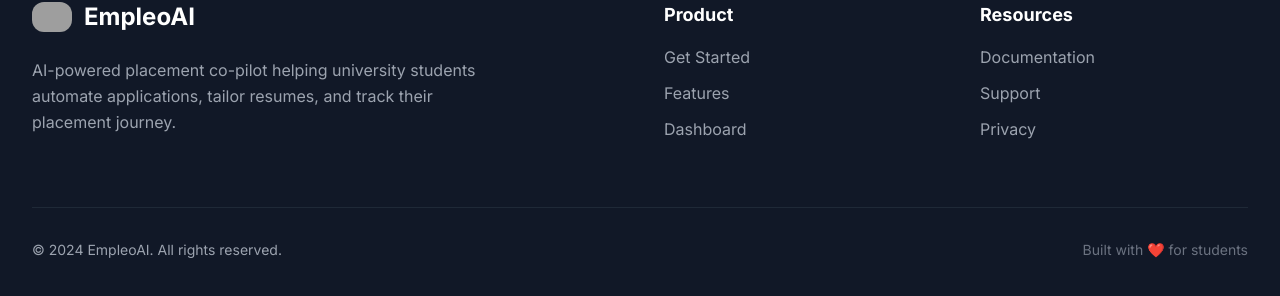
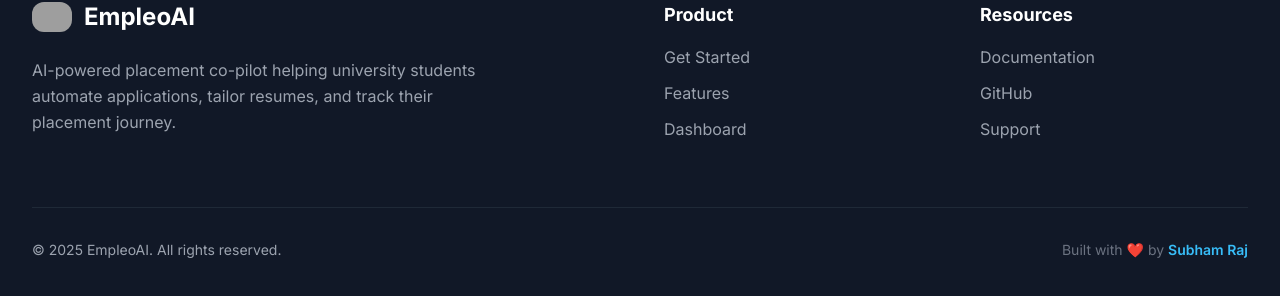
Before and after one commit to SUBHAM-RAJ-01/EmpleoAI, a Next.js app: page / in a window 1280 px wide. Shown: the part 2770-3066 px from the top of the page. Built offline with nearby package versions, Linux system fonts and the light colour scheme; no server answers; grey boxes are pictures that could not be loaded.

Commit message:
docs: add documentation, fix footer year, add copyright to Subham Raj

```diff
--- a/app/page.js
+++ b/app/page.js
@@ -202,6 +202,8 @@
 }
 
 function Footer() {
+  const currentYear = new Date().getFullYear()
+
   return (
     <footer className="bg-gray-900 text-white">
       <div className="max-w-7xl mx-auto px-4 sm:px-6 lg:px-8 py-16">
@@ -227,15 +229,17 @@
           <div>
             <h3 className="font-bold text-lg mb-4">Resources</h3>
             <ul className="space-y-3 text-gray-400">
-              <li><a href="#" className="hover:text-white transition-colors">Documentation</a></li>
-              <li><a href="#" className="hover:text-white transition-colors">Support</a></li>
-              <li><a href="#" className="hover:text-white transition-colors">Privacy</a></li>
+              <li><a href="https://github.com/SUBHAM-RAJ-01/EmpleoAI/blob/main/DOCUMENTATION.md" target="_blank" rel="noopener noreferrer" className="hover:text-white transition-colors">Documentation</a></li>
+              <li><a href="https://github.com/SUBHAM-RAJ-01/EmpleoAI" target="_blank" rel="noopener noreferrer" className="hover:text-white transition-colors">GitHub</a></li>
+              <li><a href="https://github.com/SUBHAM-RAJ-01/EmpleoAI/issues" target="_blank" rel="noopener noreferrer" className="hover:text-white transition-colors">Support</a></li>
             </ul>
           </div>
         </div>
-        <div className="border-t border-gray-800 pt-8 flex flex-col md:flex-row justify-between items-center">
-          <p className="text-gray-400 text-sm">© 2024 EmpleoAI. All rights reserved.</p>
-          <p className="text-gray-500 text-sm mt-4 md:mt-0">Built with ❤️ for students</p>
+        <div className="border-t border-gray-800 pt-8 flex flex-col md:flex-row justify-between items-center gap-4">
+          <p className="text-gray-400 text-sm">© {currentYear} EmpleoAI. All rights reserved.</p>
+          <p className="text-gray-500 text-sm">
+            Built with ❤️ by <a href="https://github.com/SUBHAM-RAJ-01" target="_blank" rel="noopener noreferrer" className="text-primary-400 hover:text-primary-300 transition-colors font-semibold">Subham Raj</a>
+          </p>
         </div>
       </div>
     </footer>
--- a/components/layout/Footer.js
+++ b/components/layout/Footer.js
@@ -64,18 +64,18 @@
             <h3 className="font-semibold text-gray-900 mb-4">Resources</h3>
             <ul className="space-y-3">
               <li>
+                <a href="https://github.com/SUBHAM-RAJ-01/EmpleoAI/blob/main/DOCUMENTATION.md" target="_blank" rel="noopener noreferrer" className="text-gray-600 hover:text-primary-600 transition-colors">
+                  Documentation
+                </a>
+              </li>
+              <li>
                 <a href="https://github.com/SUBHAM-RAJ-01/EmpleoAI" target="_blank" rel="noopener noreferrer" className="text-gray-600 hover:text-primary-600 transition-colors">
                   GitHub
                 </a>
               </li>
               <li>
-                <a href="#" className="text-gray-600 hover:text-primary-600 transition-colors">
+                <a href="https://github.com/SUBHAM-RAJ-01/EmpleoAI/issues" target="_blank" rel="noopener noreferrer" className="text-gray-600 hover:text-primary-600 transition-colors">
                   Support
-                </a>
-              </li>
-              <li>
-                <a href="#" className="text-gray-600 hover:text-primary-600 transition-colors">
-                  Privacy Policy
                 </a>
               </li>
             </ul>
```
Also changed, not shown: 1 other file (tests, documents, lock files or other folders).
